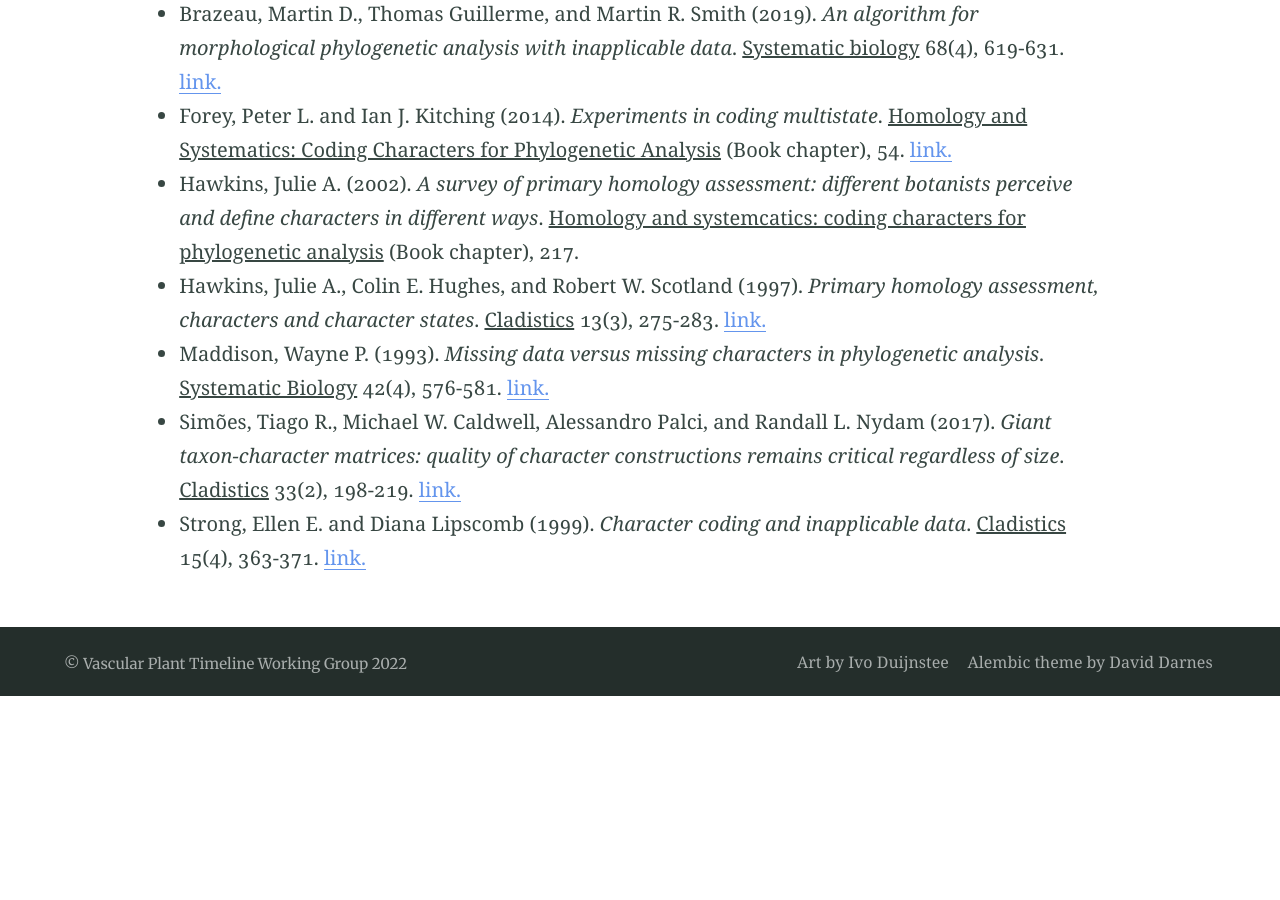
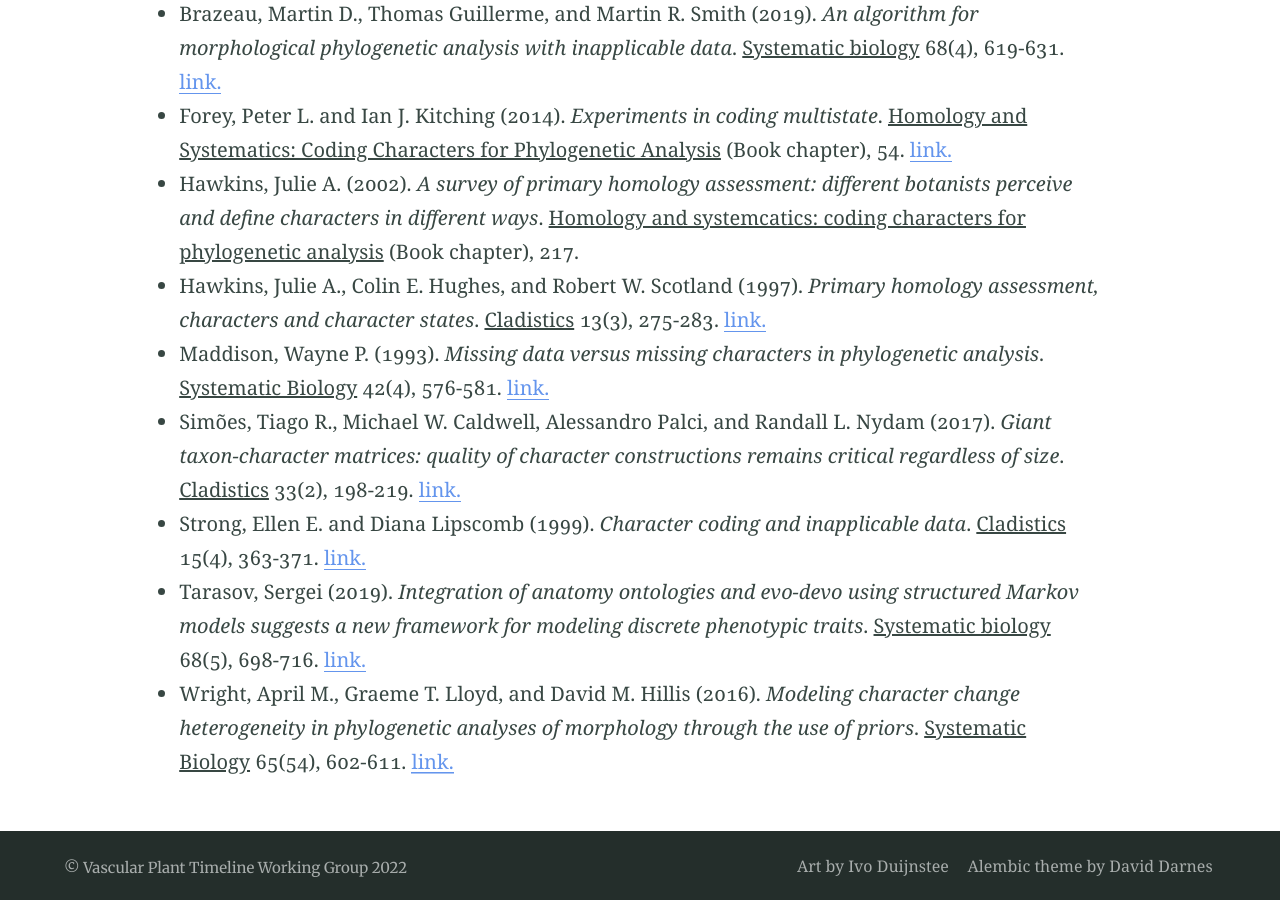
Before and after one commit to mikeryanmay/ted.workshop.github.io, a Jekyll site: the page built from bibliography.md, in a window 1280 px wide and 900 px high, scrolled down 3040 px. Built offline with Jekyll 4.4.1, drawn with Linux system fonts in a browser that asks for light colours; before the commit the page ends 3736 px from its top, so only the background shows below that.

Commit message:
adding papers Wright, Tarasov, etc..

```diff
--- a/bibliography.md
+++ b/bibliography.md
@@ -374,6 +374,7 @@ title: Bibliography
 		year    = "1997"
 	%} </li>
 
+
 		<li> {% include citation.html
 		authors = "Maddison, Wayne P."
 		title   = "Missing data versus missing characters in phylogenetic analysis"
@@ -408,4 +409,27 @@ title: Bibliography
 	%} </li>
 
 
+	<li> {% include citation.html
+		authors = "Tarasov, Sergei"
+		title   = "Integration of anatomy ontologies and evo-devo using structured Markov models suggests a new framework for modeling discrete phenotypic traits"
+		journal = "Systematic biology"
+		doi     = "https://doi.org/10.1093/sysbio/syz005"
+		volume  = "68"
+		issue   = "5"
+		pages   = "698-716"
+		year    = "2019"
+	%} </li>
+
+
+	<li> {% include citation.html
+		authors = "Wright, April M., Graeme T. Lloyd, and David M. Hillis"
+		title   = "Modeling character change heterogeneity in phylogenetic analyses of morphology through the use of priors"
+		journal = "Systematic Biology"
+		doi     = "https://doi.org/10.1093/sysbio/syv122"
+		volume  = "65"
+		issue   = "54"
+		pages   = "602-611"
+		year    = "2016"
+	%} </li>
+
 </ul>
```
Also changed, not shown: 4 other files.
